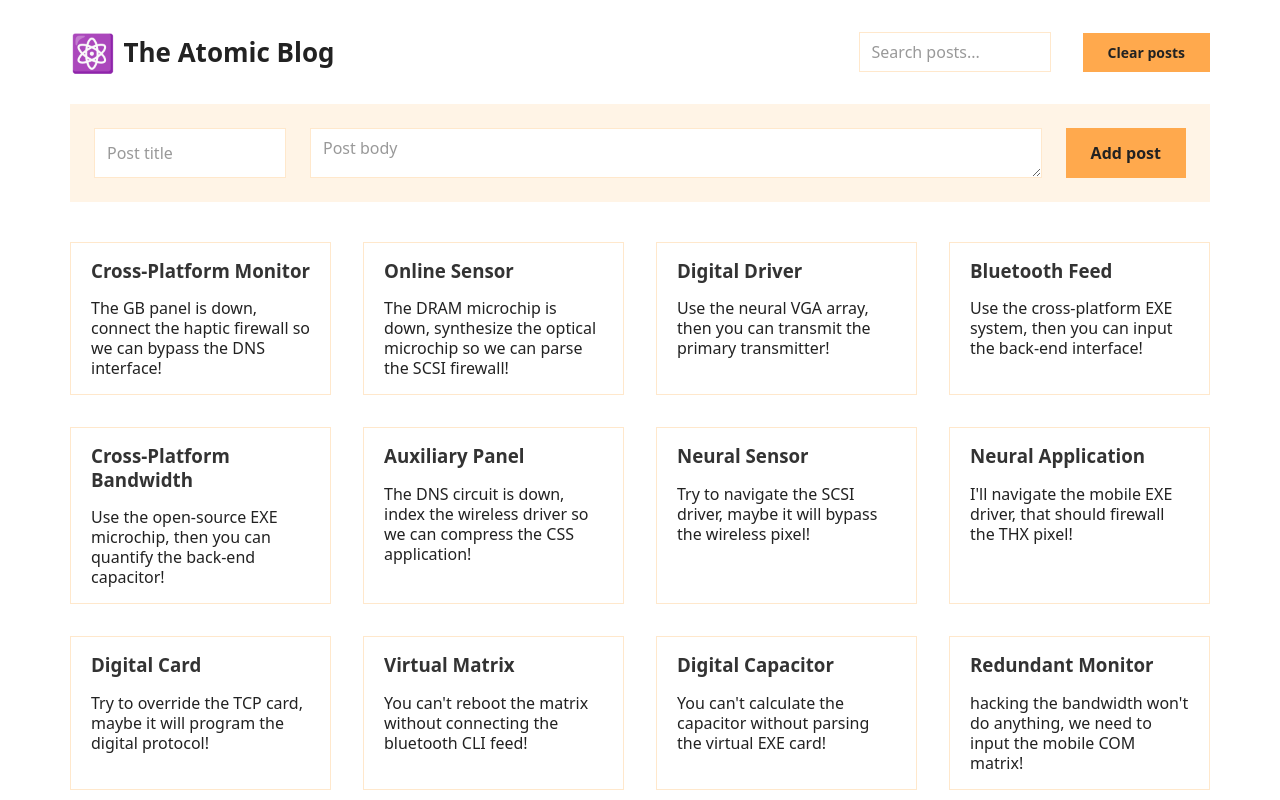
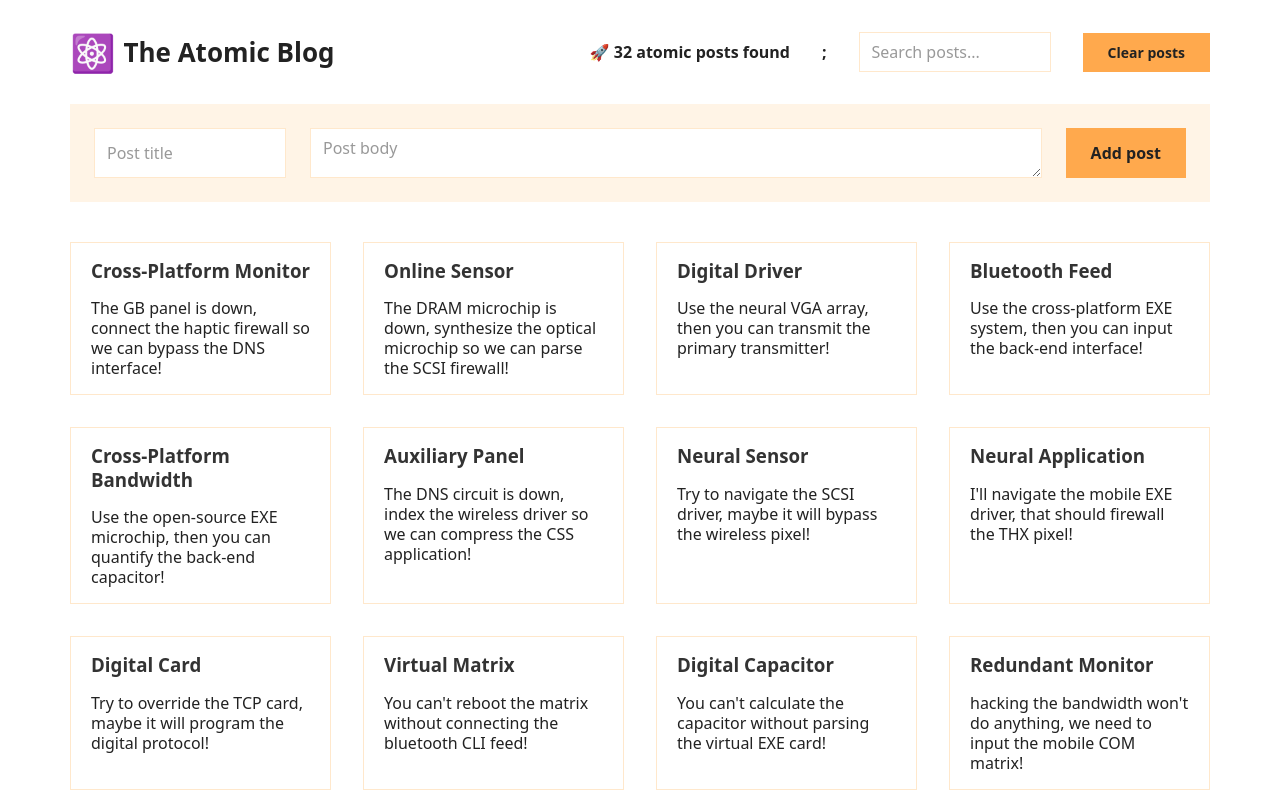
Before and after one commit to NursiNursi/react-atomic-blog, a React (Vite) app: page / in a window 1280 px wide. Shown: the top 800 px of the page. Built offline with nearby package versions, Linux system fonts and the light colour scheme.

Commit message:
Feature: Counting the posts on display

```diff
--- a/src/App.jsx
+++ b/src/App.jsx
@@ -25,19 +25,24 @@ function App() {
 
   return (
     <section>
-      <Header searchQuery={searchQuery} setSearchQuery={setSearchQuery} />
+      <Header
+        posts={searchedPosts}
+        searchQuery={searchQuery}
+        setSearchQuery={setSearchQuery}
+      />
       <Main posts={searchedPosts} />
     </section>
   );
 }
 
-function Header({ searchQuery, setSearchQuery }) {
+function Header({ posts, searchQuery, setSearchQuery }) {
   return (
     <header>
       <h1>
         <span>⚛️</span>The Atomic Blog
       </h1>
       <div>
+        <p>🚀 {posts.length} atomic posts found</p>;
         <input
           value={searchQuery}
           onChange={(e) => setSearchQuery(e.target.value)}
```
